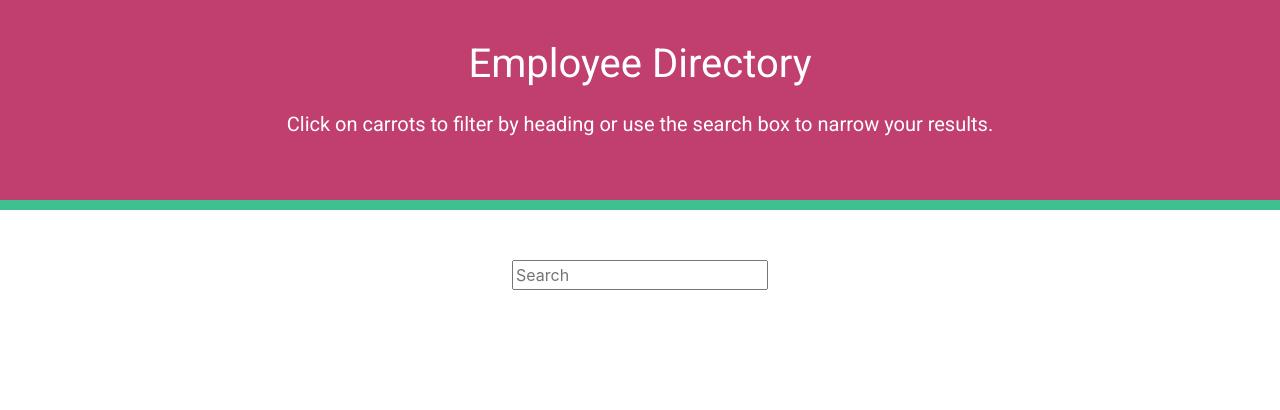
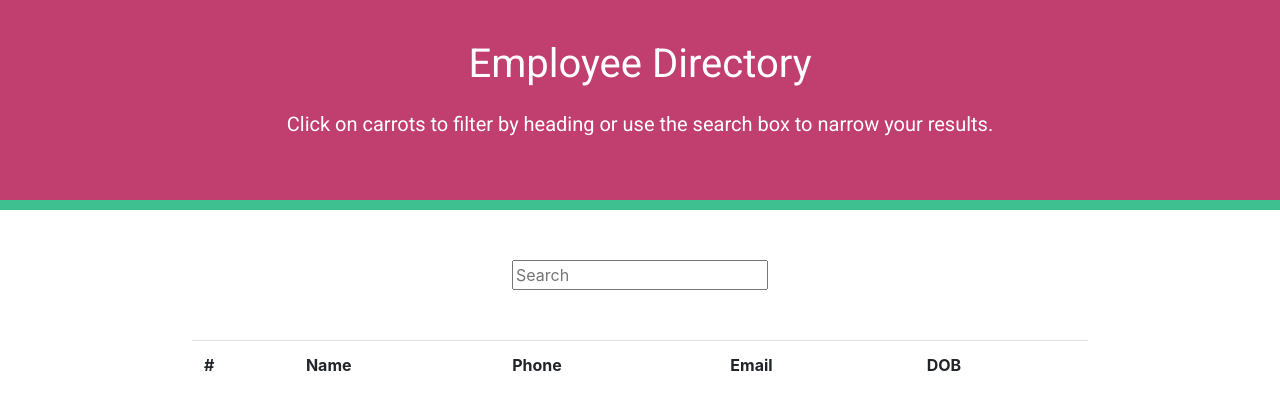
Before and after one commit to akwanmtl/Employee-Directory-React, a React (Create React App) app: page / in a window 1280 px wide. Shown: the top 410 px of the page. Built offline with nearby package versions, Linux system fonts and the light colour scheme.

Commit message:
added table component

```diff
--- a/src/App.js
+++ b/src/App.js
@@ -1,12 +1,14 @@
 import React from "react";
 import Header from "./components/Header";
 import Search from "./components/Search";
+import Table from "./components/Table";
 
 function App() {
   return (
     <div>
       <Header />
       <Search />
+      <Table />
     </div>
   )
 }
--- /dev/null
+++ b/src/components/Table/index.js
@@ -0,0 +1,22 @@
+import React from "react";
+import "./style.css";
+
+
+function Table () {
+  return (
+    <div className="table-employee">
+      <table className="table table-hover">
+        <tr>
+          <th scope="col">#</th>
+          <th scope="col">Name</th>
+          <th scope="col">Phone</th>
+          <th scope="col">Email</th>
+          <th scope="col">DOB</th>
+        </tr>
+
+      </table>
+    </div>
+  )
+}
+
+export default Table;
--- /dev/null
+++ b/src/components/Table/style.css
@@ -0,0 +1,8 @@
+.table-employee {
+  margin-top: 50px;
+}
+
+.table {
+  width: 70% !important;
+  margin: auto;
+}
```
